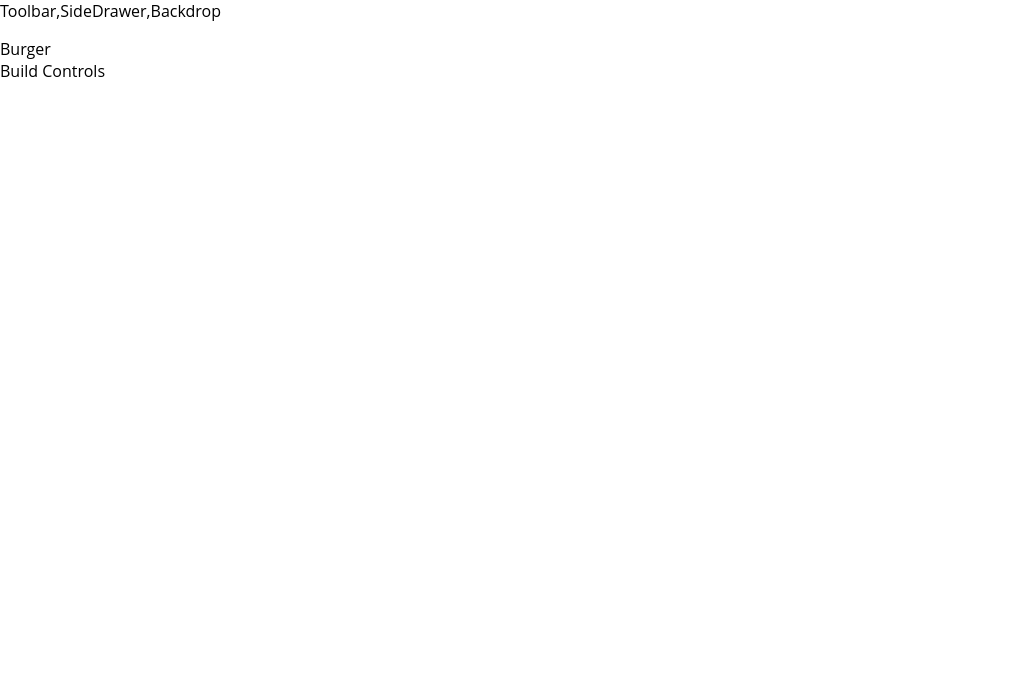
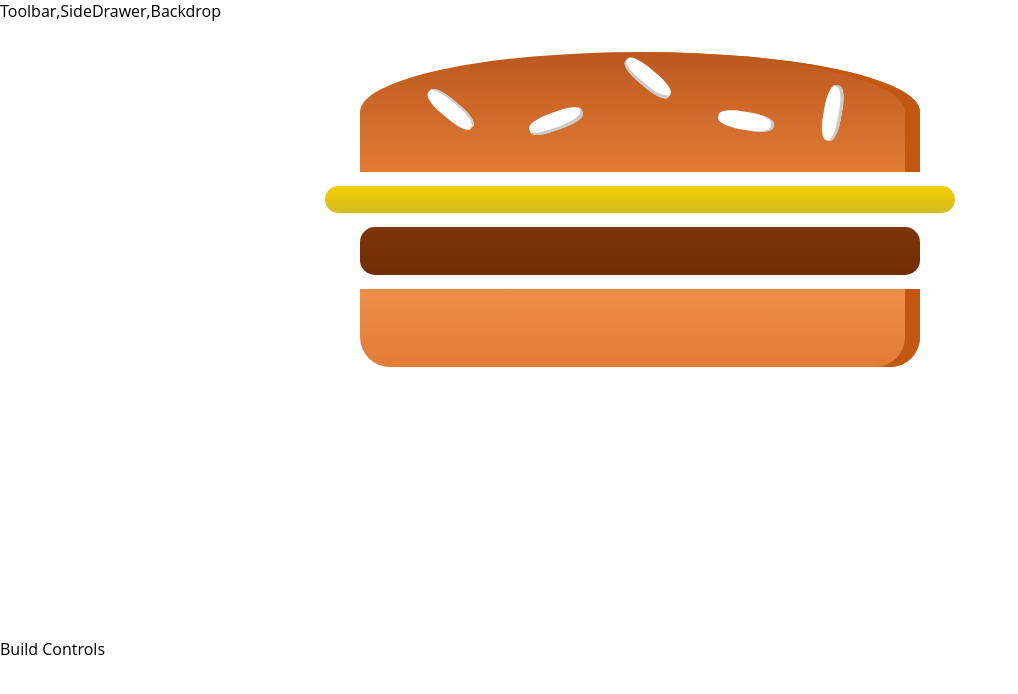
Before and after one commit to MarcosDanielTorres/BurgerApp, a React (Create React App) app: page / in a window 1280 px wide. Shown: the top 694 px of the page, without its empty margins (0-1018 px from the left). Built offline with nearby package versions, Linux system fonts and the light colour scheme.

Commit message:
Added Burger Component

```diff
--- a/package.json
+++ b/package.json
@@ -6,6 +6,7 @@
     "@testing-library/jest-dom": "^4.2.4",
     "@testing-library/react": "^9.5.0",
     "@testing-library/user-event": "^7.2.1",
+    "prop-types": "^15.7.2",
     "react": "^16.13.1",
     "react-dom": "^16.13.1",
     "react-scripts": "3.4.1"
--- a/src/components/Burger/Burger.js
+++ b/src/components/Burger/Burger.js
@@ -0,0 +1,16 @@
+import React from 'react';
+import classes from './Burger.module.css';
+import BurgerIngredient from './BurgerIngredient/BurgerIngredient';
+
+const burger = (props) => {
+  return (
+    <div className={classes.Burger}>
+      <BurgerIngredient type="bread-top"> </BurgerIngredient>
+      <BurgerIngredient type="cheese"> </BurgerIngredient>
+      <BurgerIngredient type="meat"> </BurgerIngredient>
+      <BurgerIngredient type="bread-bottom"> </BurgerIngredient>
+    </div>
+  );
+};
+
+export default burger;
--- /dev/null
+++ b/src/components/Burger/Burger.module.css
@@ -0,0 +1,30 @@
+.Burger {
+  width: 100%;
+  margin: auto;
+  height: 250px;
+  overflow: scroll;
+  text-align: center;
+  font-weight: bold;
+  font-size: 1.2rem;
+}
+
+@media (min-width: 500px) and (min-height: 400px) {
+  .Burger {
+    width: 350px;
+    height: 300px;
+  }
+}
+
+@media (min-width: 500px) and (min-height: 401px) {
+  .Burger {
+    width: 450px;
+    height: 400px;
+  }
+}
+
+@media (min-width: 1000px) and (min-height: 700px) {
+  .Burger {
+    width: 700px;
+    height: 600px;
+  }
+}
--- a/src/components/Burger/BungerIngredient/BurgerIngredient.js
+++ b/src/components/Burger/BurgerIngredient/BurgerIngredient.js
@@ -1,5 +1,6 @@
 import React from 'react';
 import classes from './BurgerIngredient.module.css';
+import PropTypes from 'prop-types';
 
 const burgerIngredient = (props) => {
   let ingredient = null;
@@ -42,4 +43,8 @@
   return ingredient;
 };
 
+burgerIngredient.propTypes = {
+  type: PropTypes.string.isRequired,
+};
+
 export default burgerIngredient;
--- a/src/containers/BurgerBuilder/BurgerBuilder.js
+++ b/src/containers/BurgerBuilder/BurgerBuilder.js
@@ -1,11 +1,12 @@
 import React, { Component } from 'react';
 import Aux from '../../hoc/Auxx';
+import Burger from '../../components/Burger/Burger';
 
 class BurgerBuilder extends Component {
   render() {
     return (
       <Aux>
-        <div>Burger</div>
+        <Burger />
         <div>Build Controls</div>
       </Aux>
     );
```
Also changed, not shown: src/components/Burger/BurgerIngredient/BurgerIngredient.module.css (renamed from src/components/Burger/BungerIngredient/BurgerIngredient.module.css).
